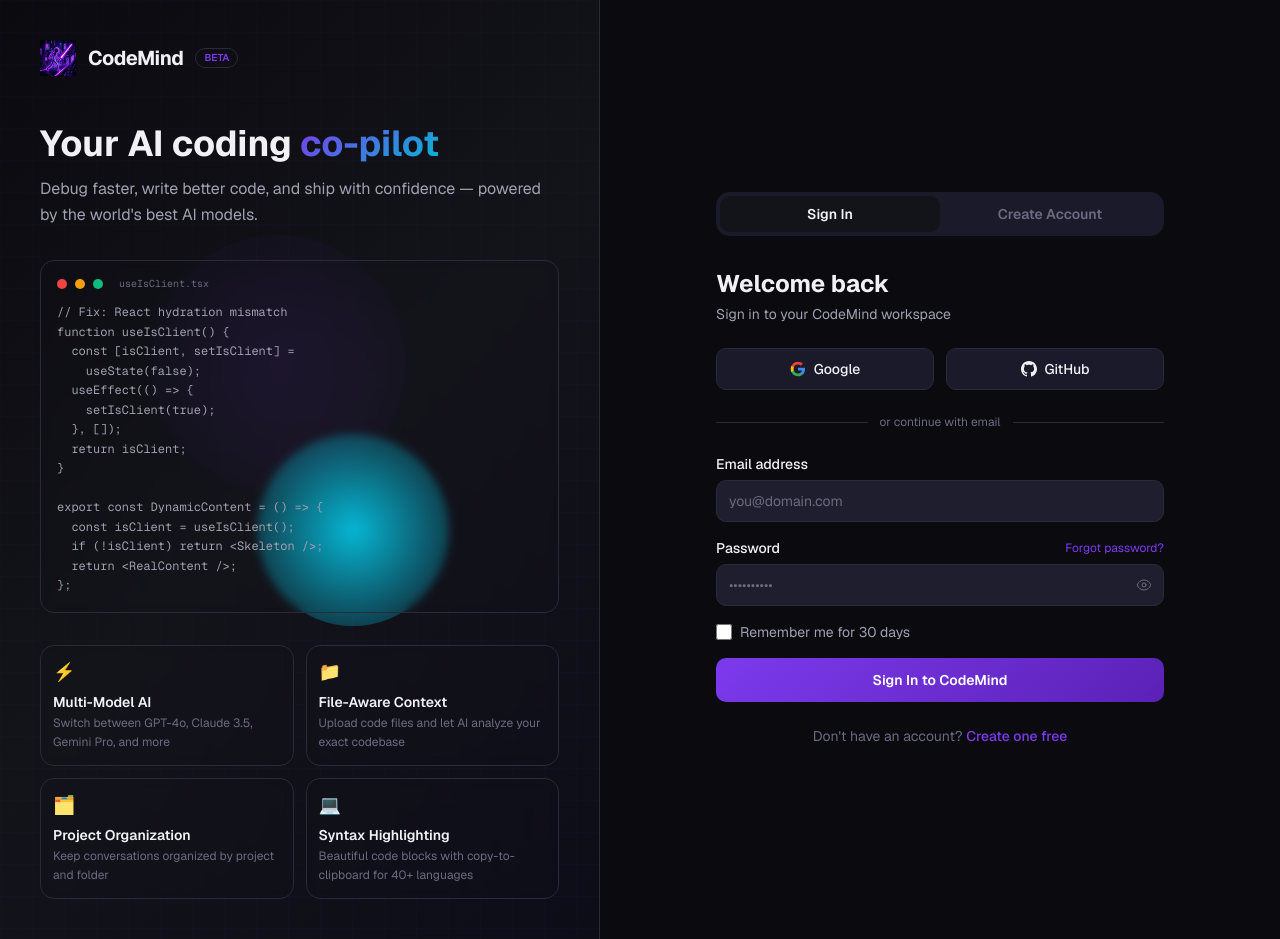
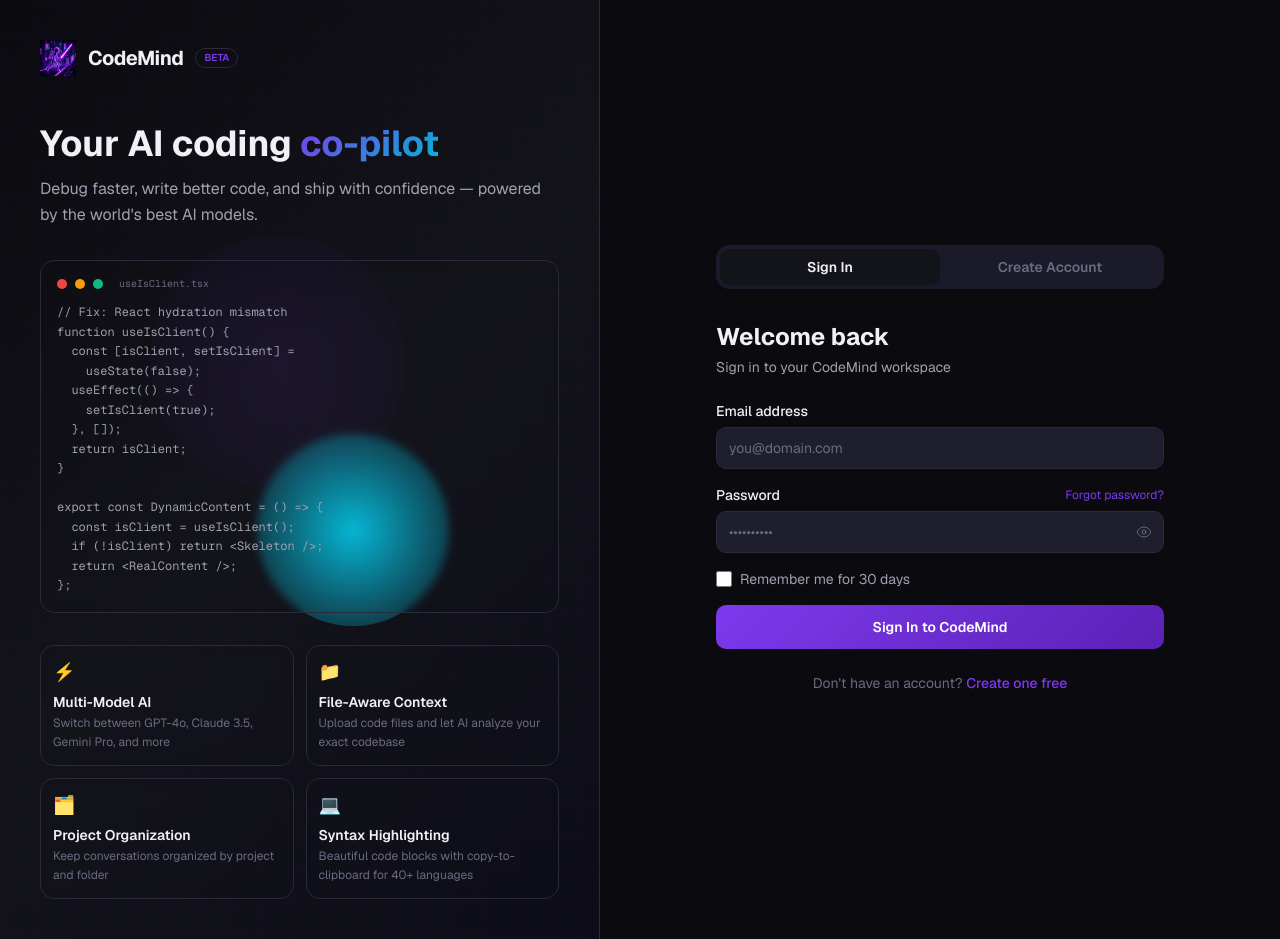
Before and after one commit to rampoz27/budakRampoz, a Next.js app: page / in a window 1280 px wide. Built offline with nearby package versions, Linux system fonts and the light colour scheme; no server answers.

Commit message:
Update LoginForm.tsx

```diff
--- a/src/app/sign-up-login-screen/components/LoginForm.tsx
+++ b/src/app/sign-up-login-screen/components/LoginForm.tsx
@@ -54,37 +54,6 @@
       <div className="mb-6">
         <h2 className="text-2xl font-bold text-foreground mb-1">Welcome back</h2>
         <p className="text-secondary-foreground text-sm">Sign in to your CodeMind workspace</p>
-      </div>
-
-      {/* Social Auth */}
-      <div className="flex gap-3 mb-6">
-        <button
-          type="button"
-          className="flex-1 flex items-center justify-center gap-2 bg-muted border border-border rounded-lg px-4 py-2.5 text-sm font-medium text-foreground hover:bg-secondary hover:border-border transition-all duration-150 active:scale-95"
-        >
-          <svg width="16" height="16" viewBox="0 0 24 24" fill="none">
-            <path d="M22.56 12.25c0-.78-.07-1.53-.2-2.25H12v4.26h5.92c-.26 1.37-1.04 2.53-2.21 3.31v2.77h3.57c2.08-1.92 3.28-4.74 3.28-8.09z" fill="#4285F4"/>
-            <path d="M12 23c2.97 0 5.46-.98 7.28-2.66l-3.57-2.77c-.98.66-2.23 1.06-3.71 1.06-2.86 0-5.29-1.93-6.16-4.53H2.18v2.84C3.99 20.53 7.7 23 12 23z" fill="#34A853"/>
-            <path d="M5.84 14.09c-.22-.66-.35-1.36-.35-2.09s.13-1.43.35-2.09V7.07H2.18C1.43 8.55 1 10.22 1 12s.43 3.45 1.18 4.93l2.85-2.22.81-.62z" fill="#FBBC05"/>
-            <path d="M12 5.38c1.62 0 3.06.56 4.21 1.64l3.15-3.15C17.45 2.09 14.97 1 12 1 7.7 1 3.99 3.47 2.18 7.07l3.66 2.84c.87-2.6 3.3-4.53 6.16-4.53z" fill="#EA4335"/>
-          </svg>
-          Google
-        </button>
-        <button
-          type="button"
-          className="flex-1 flex items-center justify-center gap-2 bg-muted border border-border rounded-lg px-4 py-2.5 text-sm font-medium text-foreground hover:bg-secondary hover:border-border transition-all duration-150 active:scale-95"
-        >
-          <svg width="16" height="16" viewBox="0 0 24 24" fill="currentColor">
-            <path d="M12 0c-6.626 0-12 5.373-12 12 0 5.302 3.438 9.8 8.207 11.387.599.111.793-.261.793-.577v-2.234c-3.338.726-4.033-1.416-4.033-1.416-.546-1.387-1.333-1.756-1.333-1.756-1.089-.745.083-.729.083-.729 1.205.084 1.839 1.237 1.839 1.237 1.07 1.834 2.807 1.304 3.492.997.107-.775.418-1.305.762-1.604-2.665-.305-5.467-1.334-5.467-5.931 0-1.311.469-2.381 1.236-3.221-.124-.303-.535-1.524.117-3.176 0 0 1.008-.322 3.301 1.23.957-.266 1.983-.399 3.003-.404 1.02.005 2.047.138 3.006.404 2.291-1.552 3.297-1.23 3.297-1.23.653 1.653.242 2.874.118 3.176.77.84 1.235 1.911 1.235 3.221 0 4.609-2.807 5.624-5.479 5.921.43.372.823 1.102.823 2.222v3.293c0 .319.192.694.801.576 4.765-1.589 8.199-6.086 8.199-11.386 0-6.627-5.373-12-12-12z"/>
-          </svg>
-          GitHub
-        </button>
-      </div>
-
-      <div className="flex items-center gap-3 mb-6">
-        <div className="flex-1 h-px bg-border" />
-        <span className="text-xs text-muted-foreground">or continue with email</span>
-        <div className="flex-1 h-px bg-border" />
       </div>
 
       {/* Root error */}
```
